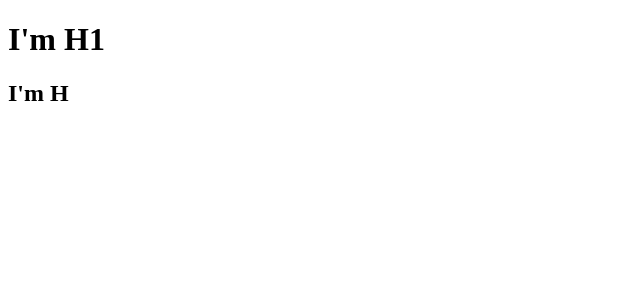
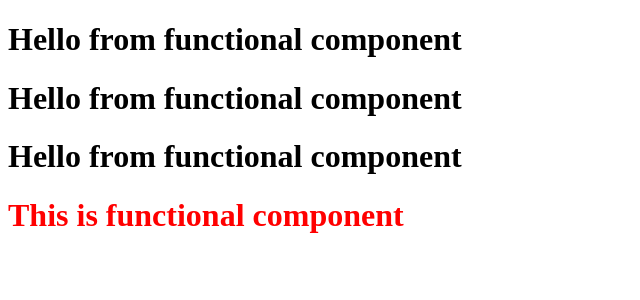
Before and after one commit to Mohammad-Naved/Namaste-React, a React (Vite) app: page / in a window 1280 px wide. Shown: the top 300 px of the page, without its empty margins (0-640 px from the left). Built offline with nearby package versions, Linux system fonts and the light colour scheme.

Commit message:
Added functional component

```diff
--- a/App.js
+++ b/App.js
@@ -1,11 +1,16 @@
 import React from "react";
-import ReactDOM  from "react-dom/client";
+import ReactDOM from "react-dom/client";
 
-const heading = React.createElement("div", { id: "parent" },
-  React.createElement("div", { id: "child" }, [
-    React.createElement("h1", {}, "I'm H1"),
-    React.createElement("h2", {}, "I'm H"),
-  ]));
+const Heading =()=> (<h1>Hello from functional component</h1>);
+
+const FunctionalComponent=()=>(
+  <div>
+    {Heading()}
+    <Heading/>
+    <Heading></Heading>
+    <h1 id="heading">This is functional component</h1>
+  </div>
+)
 const root = ReactDOM.createRoot(document.getElementById("root"));
-console.log(heading);
-root.render(heading);
+
+root.render(<FunctionalComponent/>);
```
Also changed, not shown: Episode.txt (added).
